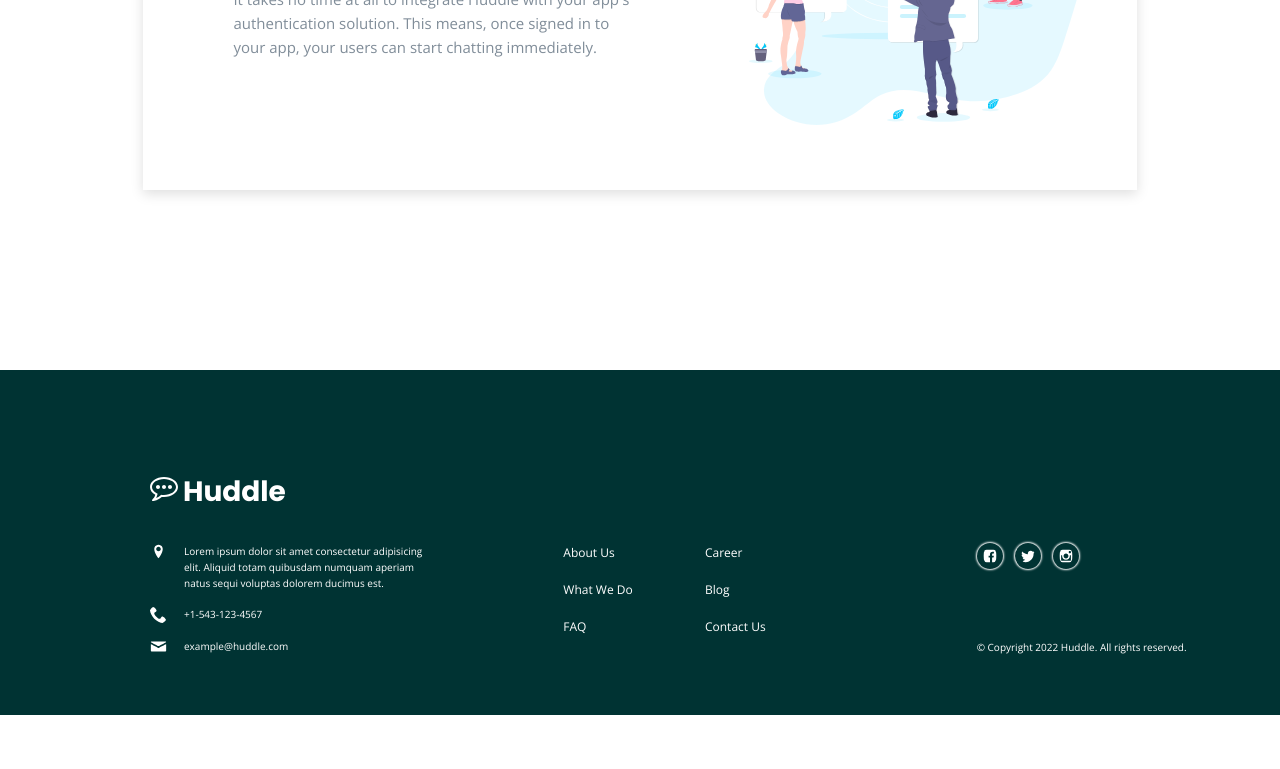
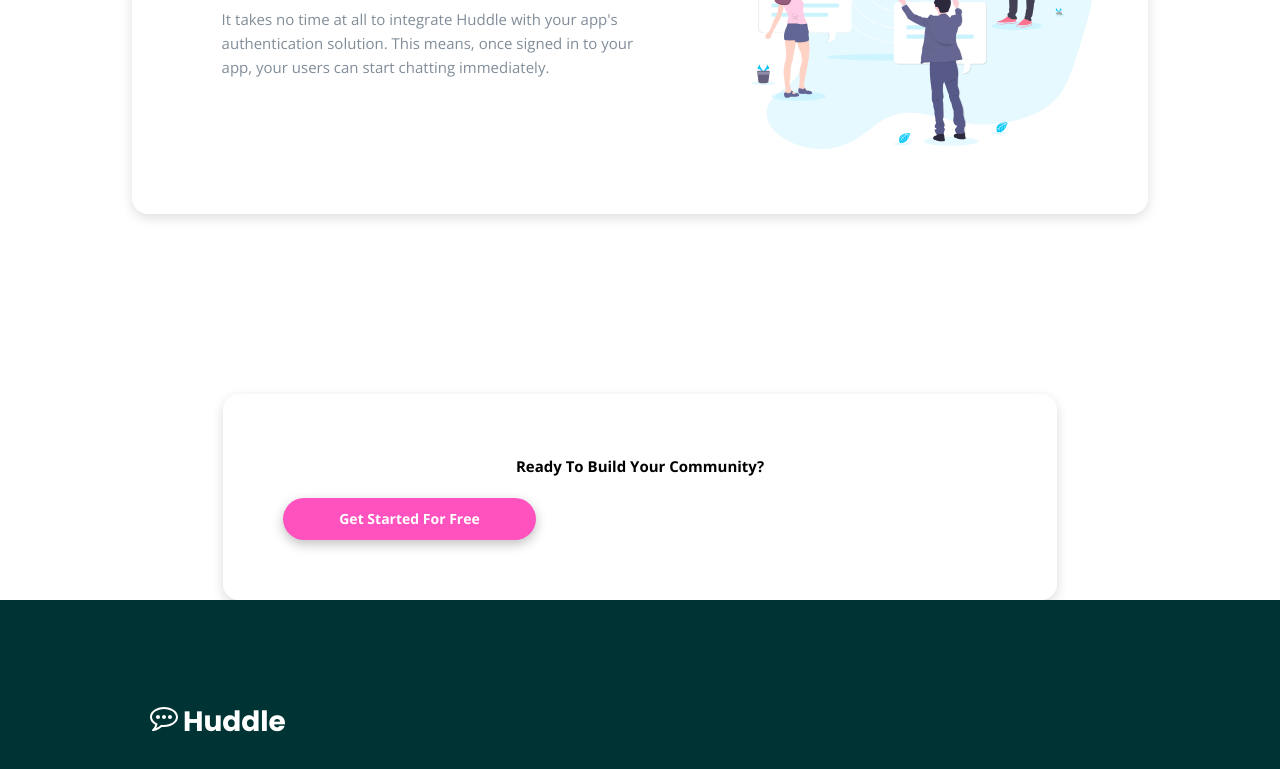
Before and after one commit to stormrageqb/Huddle, a React (Vite) app: page / in a window 1280 px wide. Shown: the part 1995-2764 px from the top of the page. Before the commit the page ends 2710 px from the top, so only its background shows below. Built offline with nearby package versions, Linux system fonts and the light colour scheme.

Commit message:
Add CallToAction component along with content and minimal styling

```diff
--- a/src/App.jsx
+++ b/src/App.jsx
@@ -4,6 +4,7 @@ import { ThemeProvider } from "styled-components";
 import GridContainer from "./components/GridContainer";
 import Features from "./components/Features";
 import Footer from "./components/Footer";
+import CallToAction from "./components/CallToAction";
 
 const theme = {
   color: {
@@ -19,6 +20,10 @@ const theme = {
     headings: "'Poppins', sans-serif",
     bodyCTA: "'Open Sans', sans-serif",
   },
+
+  borderRadius: {
+    cards: "1.6rem",
+  },
 };
 
 function App() {
@@ -28,6 +33,7 @@ function App() {
         <GlobalStyles />
         <Header />
         <Features />
+        <CallToAction />
         <Footer />
       </GridContainer>
     </ThemeProvider>
--- /dev/null
+++ b/src/components/CallToAction.jsx
@@ -0,0 +1,25 @@
+import styled from "styled-components";
+import { StyledButton } from "./styles/Button.styled";
+
+const StyledCTAContainer = styled.section`
+  grid-column: col-start 3 / col-start 9;
+  display: flex;
+  flex-direction: column;
+  gap: 2rem;
+  justify-content: center;
+  align-items: center;
+  padding: 6rem;
+  border-radius: ${({ theme }) => theme.borderRadius.cards};
+  box-shadow: rgba(0, 0, 0, 0.15) 0px 0.4rem 1.2rem; ;
+`;
+
+const CallToAction = () => {
+  return (
+    <StyledCTAContainer>
+      <h2>Ready To Build Your Community?</h2>
+      <StyledButton primary>Get Started For Free</StyledButton>
+    </StyledCTAContainer>
+  );
+};
+
+export default CallToAction;
--- a/src/components/styles/Feature.styled.jsx
+++ b/src/components/styles/Feature.styled.jsx
@@ -5,4 +5,5 @@ export const StyledFeature = styled.div`
   grid-template-columns: repeat(12, 1fr);
   box-shadow: rgba(0, 0, 0, 0.13) 0px 0.4rem 1.2rem;
   padding: 4.5rem 3.6rem 4.5rem 4rem;
+  border-radius: ${({ theme }) => theme.borderRadius.cards};
 `;
```
